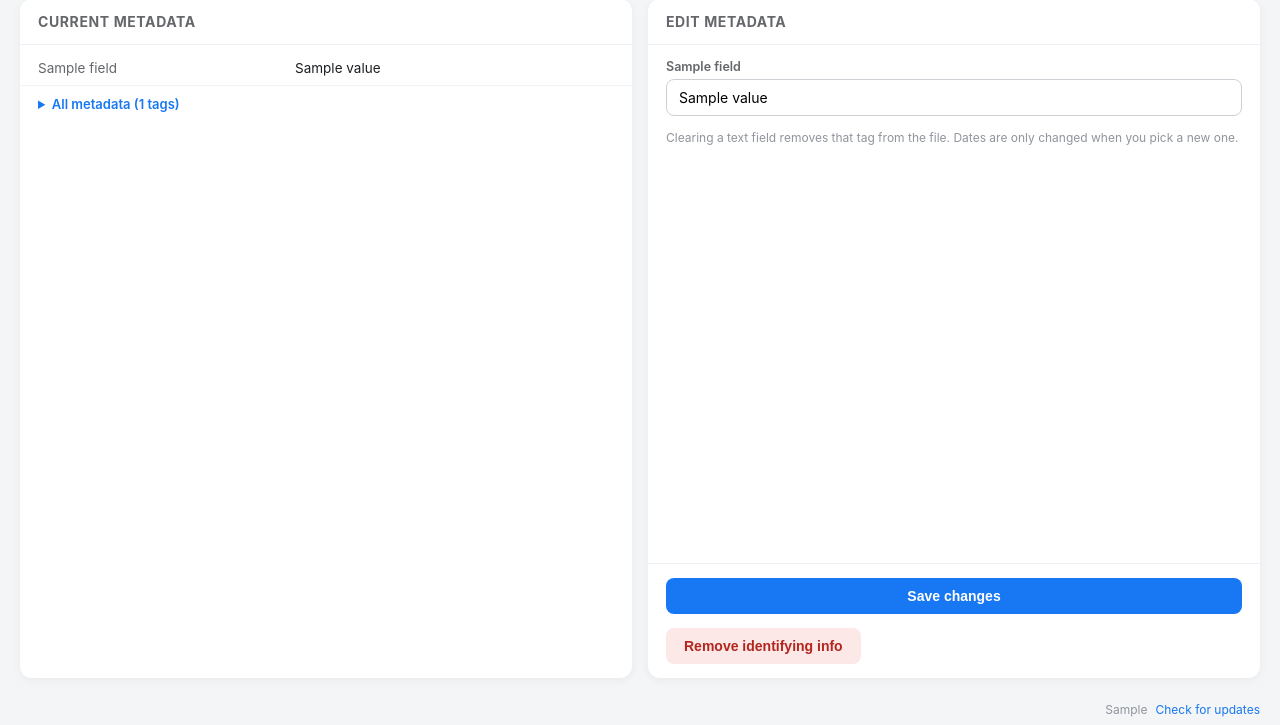
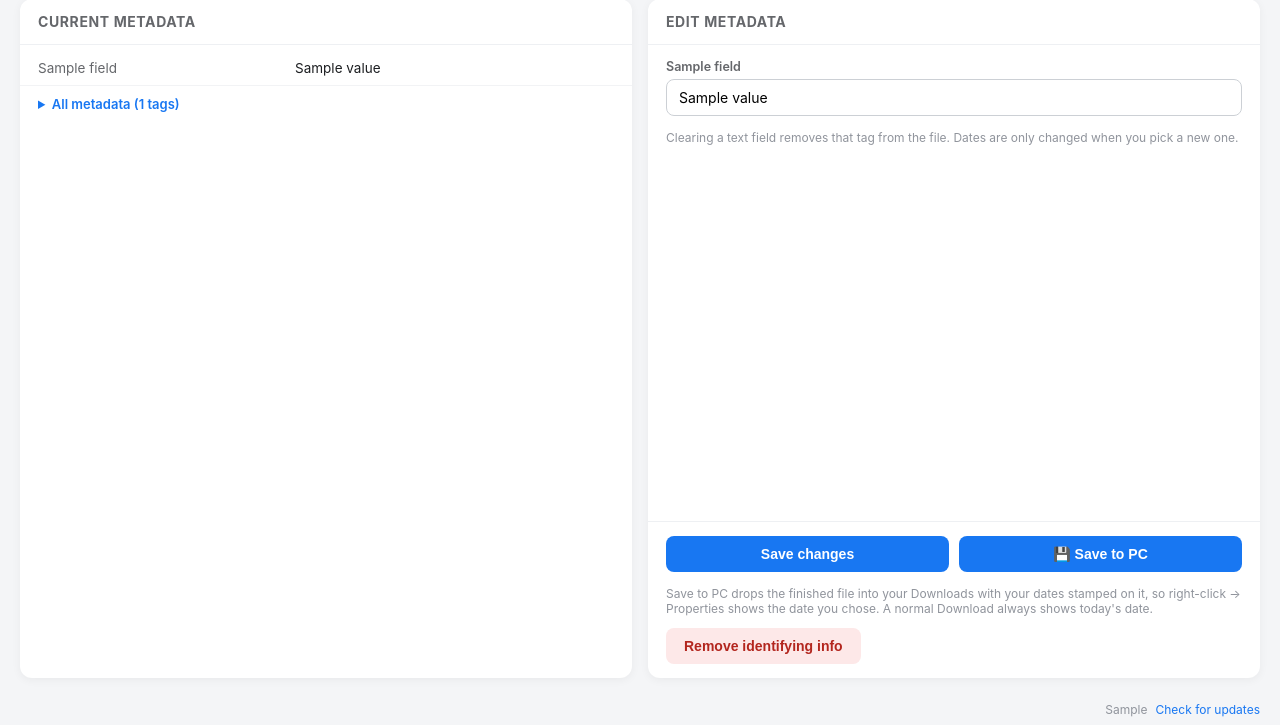
Before and after one commit to kappytappy/docmeta-web, a Flask app: template templates/doc.html in a window 1280 px wide. Shown: the part 75-800 px from the top of the page. Run offline with Flask 3, Linux system fonts and the light colour scheme; the template is opened without the code that fills it: most values are stand-ins (such as "Sample title", 1, 10 or a date in 2020).

Commit message:
Fix date saves, scrub ExifTool signature, add Device field, Save to PC with Windows date stamping
- PDF Created/Modified dates now parse and redisplay correctly (datetime-local
  needs YYYY-MM-DDTHH:MM; ExifTool returns YYYY:MM:DD HH:MM:SS)
- Flexible date input: full datetime, date-only (midnight), friendly error
  naming the field instead of silently skipping
- Remove the Image::ExifTool Producer signature unless deliberately typed
- New Device field (XMP-dc:Source); clearing also removes it
- New Save to PC: writes the finished file to Downloads and stamps the
  Created/Modified dates she chose via SetFileTime, so Windows Properties
  shows them (a browser download always stamps 'now')
- DOCX date parsing uses the same flexible parser with friendly errors

```diff
--- a/app.py
+++ b/app.py
@@ -6,12 +6,13 @@ PyInstaller (see .github/workflows/build-windows.yml).
 """
 import json
 import os
+import re
 import shutil
 import subprocess
 import sys
 import tempfile
 import uuid
-from datetime import datetime
+from datetime import datetime, timezone
 
 from flask import Flask, request, redirect, url_for, render_template, send_file, jsonify
 
@@ -96,10 +97,12 @@ def file_kind(path):
 # PDF metadata via ExifTool
 # ----------------------------------------------------------------------------
 # (friendly label, PDF Info tag, XMP tag, kind)
+# pdf_tag may be None when only an XMP tag exists (e.g. Device).
 PDF_FIELDS = [
     ("Author", "PDF:Author", "XMP-dc:Creator", "text"),
     ("Creator (app)", "PDF:Creator", "XMP-xmp:CreatorTool", "text"),
     ("Producer", "PDF:Producer", "XMP-pdf:Producer", "text"),
+    ("Device", None, "XMP-dc:Source", "text"),
     ("Created", "PDF:CreateDate", "XMP-xmp:CreateDate", "date"),
     ("Last modified", "PDF:ModDate", "XMP-xmp:ModifyDate", "date"),
     ("Title", "PDF:Title", "XMP-dc:Title", "text"),
@@ -118,19 +121,26 @@ def read_pdf_meta(path):
         return None, "Could not parse ExifTool output."
     fields = []
     for label, pdf_tag, xmp_tag, kind in PDF_FIELDS:
-        val = info.get(pdf_tag)
-        if val is None:
+        key = pdf_tag or xmp_tag
+        val = info.get(pdf_tag) if pdf_tag else None
+        if val is None and xmp_tag:
             val = info.get(xmp_tag)
         if isinstance(val, dict):  # lang-alt, e.g. {'x-default': '...'}
             val = val.get("x-default") or next(iter(val.values()), "")
         if isinstance(val, list):
-            val = ", ".join(str(v) for v in val)
-        fields.append({"label": label, "key": pdf_tag, "kind": kind,
+            # dates: show the first; text: join like before
+            val = val[0] if (kind == "date" and val) else ", ".join(str(v) for v in val)
+        if kind == "date":
+            # Render in datetime-local format so the edit box shows the
+            # current value (ExifTool's "YYYY:MM:DD HH:MM:SS" is invalid
+            # for that input and would display as empty).
+            val = exiftool_to_input(val)
+        fields.append({"label": label, "key": key, "kind": kind,
                        "value": "" if val is None else str(val)})
     # raw table: every tag for the curious
     raw = []
     for k in sorted(info.keys()):
-        if k in ("SourceFile", "ExifToolVersion"):
+        if k in ("SourceFile", "ExifTool:ExifToolVersion"):
             continue
         v = info[k]
         if isinstance(v, (dict, list)):
@@ -139,37 +149,114 @@ def read_pdf_meta(path):
     return {"fields": fields, "raw": raw}, None
 
 
-def exiftool_date(dt_local):
-    """'2020-01-15T10:30' -> '2020:01:15 10:30:00' for ExifTool."""
-    dt = datetime.strptime(dt_local, "%Y-%m-%dT%H:%M")
+def exiftool_to_input(val):
+    """'2024:01:15 10:30:00' (or with a timezone suffix) -> '2024-01-15T10:30'
+    for <input type="datetime-local">. Returns '' if unparseable."""
+    if not val:
+        return ""
+    m = re.match(r"(\d{4}):(\d{2}):(\d{2})[ T](\d{2}):(\d{2})", str(val))
+    if not m:
+        return ""
+    return f"{m.group(1)}-{m.group(2)}-{m.group(3)}T{m.group(4)}:{m.group(5)}"
+
+
+def parse_date_input(raw, field_label):
+    """Parse a datetime-local style value flexibly.
+
+    Accepts 'YYYY-MM-DDTHH:MM', 'YYYY-MM-DDTHH:MM:SS', or a bare
+    'YYYY-MM-DD' (midnight). Raises ValueError with a friendly message
+    naming the field when nothing matches.
+    """
+    raw = (raw or "").strip()
+    for fmt in ("%Y-%m-%dT%H:%M:%S", "%Y-%m-%dT%H:%M", "%Y-%m-%d"):
+        try:
+            return datetime.strptime(raw, fmt)
+        except ValueError:
+            pass
+    raise ValueError(
+        f"Couldn't understand the date for '{field_label}'. "
+        "Pick it from the calendar popup (date and time)."
+    )
+
+
+def exiftool_date(dt):
+    """datetime -> 'YYYY:MM:DD HH:MM:SS' for ExifTool."""
     return dt.strftime("%Y:%m:%d %H:%M:%S")
 
 
 def write_pdf_meta(path, form):
+    before = _read_producer_tags(path)
     args = ["-overwrite_original"]
     for label, pdf_tag, xmp_tag, kind in PDF_FIELDS:
+        key = pdf_tag or xmp_tag
+        tags = [t for t in (pdf_tag, xmp_tag) if t]
         if kind == "date":
-            raw = form.get("date:" + pdf_tag, "").strip()
+            raw = form.get("date:" + key, "").strip()
             if not raw:
                 continue  # empty date = leave unchanged
-            val = exiftool_date(raw)
+            try:
+                val = exiftool_date(parse_date_input(raw, label))
+            except ValueError as e:
+                return str(e)
         else:
-            val = form.get("text:" + pdf_tag, "")
+            val = form.get("text:" + key, "")
             if val is None:
                 continue
             val = val.strip()
             # empty text = delete the tag (both Info dict and XMP copies)
-            if val == "":
-                args.append(f"-{pdf_tag}=")
-                args.append(f"-{xmp_tag}=")
-                continue
-        args.append(f"-{pdf_tag}={val}")
-        args.append(f"-{xmp_tag}={val}")
+        for t in tags:
+            args.append(f"-{t}={val}")
     args.append(path)
     p = run_exiftool(args)
     if p.returncode != 0:
         return p.stderr.strip() or "ExifTool failed to write."
+    _scrub_tool_signature(path, form, before)
     return None
+
+
+_TOOL_SIG = re.compile(r"image::exiftool", re.IGNORECASE)
+_PRODUCER_TAGS = ("PDF:Producer", "XMP-pdf:Producer")
+
+
+def _read_producer_tags(path):
+    """Current {tag: value} for the Producer tags ('' when absent)."""
+    p = run_exiftool(["-j", "-G", *_PRODUCER_TAGS, path])
+    try:
+        info = json.loads(p.stdout)[0]
+    except Exception:
+        return {t: "" for t in _PRODUCER_TAGS}
+    out = {}
+    for t in _PRODUCER_TAGS:
+        v = info.get(t)
+        if isinstance(v, list):
+            v = v[0] if v else ""
+        out[t] = "" if v is None else str(v)
+    return out
+
+
+def _scrub_tool_signature(path, form, before):
+    """Keep ExifTool's own Producer signature out of the file.
+
+    If a Producer tag now contains ExifTool's signature, restore the value
+    the user typed (when ExifTool clobbered it) or delete the tag (when the
+    signature was already there or the field was cleared). The only
+    exception: the user deliberately typed the signature itself.
+    """
+    user_val = (form.get("text:PDF:Producer") or "").strip()
+    user_typed_sig = bool(user_val and _TOOL_SIG.search(user_val)
+                          and before.get("PDF:Producer") != user_val)
+    if user_typed_sig:
+        return
+    cur = _read_producer_tags(path)
+    fix = []
+    for tag in _PRODUCER_TAGS:
+        if cur.get(tag) and _TOOL_SIG.search(cur[tag]):
+            if user_val and not _TOOL_SIG.search(user_val):
+                fix.append(f"-{tag}={user_val}")
+            else:
+                fix.append(f"-{tag}=")
+    if fix:
+        run_exiftool(["-overwrite_original", *fix, path])
 
 
 def clear_pdf_meta(path):
@@ -177,12 +264,15 @@ def clear_pdf_meta(path):
     for _label, pdf_tag, xmp_tag, kind in PDF_FIELDS:
         if kind == "date":
             continue  # keep dates; they are edited individually
-        args.append(f"-{pdf_tag}=")
-        args.append(f"-{xmp_tag}=")
+        if pdf_tag:
+            args.append(f"-{pdf_tag}=")
+        if xmp_tag:
+            args.append(f"-{xmp_tag}=")
     args.append(path)
     p = run_exiftool(args)
     if p.returncode != 0:
         return p.stderr.strip() or "ExifTool failed."
+    _scrub_tool_signature(path, {}, {})
     return None
 
 
@@ -224,10 +314,9 @@ def read_docx_meta(path):
     return {"fields": fields, "raw": []}, None
 
 
-def _parse_local_dt(raw):
-    dt = datetime.strptime(raw, "%Y-%m-%dT%H:%M")
+def _parse_local_dt(raw, label):
     # treat the entered time as this computer's local time
-    return dt.astimezone()
+    return parse_date_input(raw, label).astimezone()
 
 
 def write_docx_meta(path, form):
@@ -242,7 +331,10 @@ def write_docx_meta(path, form):
                 raw = form.get("date:" + attr, "").strip()
                 if not raw:
                     continue  # empty date = leave unchanged
-                setattr(cp, attr, _parse_local_dt(raw))
+                try:
+                    setattr(cp, attr, _parse_local_dt(raw, label))
+                except ValueError as e:
+                    return str(e)
             else:
                 val = form.get("text:" + attr, "")
                 if val is None:
@@ -269,6 +361,86 @@ def clear_docx_meta(path):
     except Exception as e:
         return f"Could not save Word document: {e}"
     return None
+
+
+# ----------------------------------------------------------------------------
+# "Save to PC": stamp Windows filesystem dates
+# ----------------------------------------------------------------------------
+# Explorer's Properties reads Created/Modified from the file itself, not from
+# embedded metadata — so a browser download can never carry her dates over
+# (the browser always stamps "now"). Writing the finished file to her
+# Downloads folder ourselves lets us stamp the dates she chose.
+def _dt_to_filetime(dt):
+    """datetime -> Windows FILETIME (100ns ticks since 1601-01-01 UTC)."""
+    aware = dt.astimezone() if dt.tzinfo is None else dt
+    utc = aware.astimezone(timezone.utc)
+    epoch = datetime(1601, 1, 1, tzinfo=timezone.utc)
+    ft = int((utc - epoch).total_seconds() * 10_000_000)
+    return ft
+
+
+def set_windows_file_times(path, created=None, modified=None):
+    """Stamp a file's Created / Last-modified dates (Windows only).
+
+    created/modified: datetimes (naive = this computer's local time).
+    Her date always wins: callers pass her chosen date, never the original.
+    Returns an error string, or None on success / non-Windows.
+    """
+    if os.name != "nt":
+        return None  # not Windows: nothing to stamp
+    if created is None and modified is None:
+        return None
+    try:
+        import ctypes
+        from ctypes import wintypes
+
+        kernel32 = ctypes.windll.kernel32
+        FILE_WRITE_ATTRIBUTES = 0x100
+        OPEN_EXISTING = 3
+        h = kernel32.CreateFileW(os.fspath(path), FILE_WRITE_ATTRIBUTES, 0,
+                                 None, OPEN_EXISTING, 0, None)
+        if h == wintypes.HANDLE(-1).value:  # INVALID_HANDLE_VALUE
+            return "Could not open the file to stamp its dates."
+        try:
+            c = wintypes.FILETIME.from_buffer_copy(
+                _dt_to_filetime(created).to_bytes(8, "little")) if created else None
+            m = wintypes.FILETIME.from_buffer_copy(
+                _dt_to_filetime(modified).to_bytes(8, "little")) if modified else None
+            ok = kernel32.SetFileTime(h,
+                                      ctypes.byref(c) if c else None,
+                                      None,  # leave last-access alone
+                                      ctypes.byref(m) if m else None)
+            if not ok:
+                return "Windows refused to set the file dates."
+        finally:
+            kernel32.CloseHandle(h)
+    except Exception as e:
+        return f"Could not stamp the Windows file dates: {e}"
+    return None
+
+
+def unique_download_path(filename):
+    """A non-clobbering path inside the user's Downloads folder."""
+    downloads = os.path.join(os.path.expanduser("~"), "Downloads")
+    os.makedirs(downloads, exist_ok=True)
+    base, ext = os.path.splitext(filename)
+    candidate = os.path.join(downloads, filename)
+    n = 1
+    while os.path.exists(candidate):
+        n += 1
+        candidate = os.path.join(downloads, f"{base} ({n}){ext}")
+    return candidate
+
+
+def _optional_dt(raw, label):
+    """datetime-local value -> aware local datetime, or None if empty."""
+    raw = (raw or "").strip()
+    if not raw:
+        return None
+    try:
+        return parse_date_input(raw, label).astimezone()
+    except ValueError:
+        return None
 
 
 # ----------------------------------------------------------------------------
@@ -321,8 +493,53 @@ def doc(uid):
         raw=meta["raw"],
         saved=request.args.get("saved"),
         cleared=request.args.get("cleared"),
+        saved_to=request.args.get("saved_to"),
         error=request.args.get("error"),
     )
+
+
+def _write_meta(path, kind, form):
+    if kind == "pdf":
+        return write_pdf_meta(path, form)
+    return write_docx_meta(path, form)
+
+
+@app.route("/doc/<uid>/save_to_pc", methods=["POST"])
+def save_to_pc(uid):
+    """Save metadata, then write the finished file straight to Downloads
+    with her dates stamped on it, so Explorer Properties shows them.
+
+    A browser download always stamps "now" as the file's Created date;
+    writing the file ourselves is the only way her chosen date survives.
+    Her date always wins: we stamp what she typed, never the original.
+    """
+    path = doc_path(uid)
+    if not path:
+        return redirect(url_for("index"))
+    kind = file_kind(path)
+    form = request.form
+    err = _write_meta(path, kind, form)
+    if err:
+        return redirect(url_for("doc", uid=uid, error=err))
+    now = datetime.now().astimezone()
+    if kind == "pdf":
+        created = _optional_dt(form.get("date:PDF:CreateDate", ""), "Created") or now
+        modified = _optional_dt(form.get("date:PDF:ModDate", ""), "Last modified") or created
+    else:
+        created = _optional_dt(form.get("date:created", ""), "Created") or now
+        modified = _optional_dt(form.get("date:modified", ""), "Modified") or created
+    dest = unique_download_path(os.path.basename(path))
+    try:
+        shutil.copy2(path, dest)
+    except Exception as e:
+        return redirect(url_for("doc", uid=uid,
+                                error=f"Could not save to Downloads: {e}"))
+    err = set_windows_file_times(dest, created, modified)
+    if err:
+        return redirect(url_for("doc", uid=uid, error=err))
+    msg = (f"Saved to Downloads as {os.path.basename(dest)} — "
+           f"Properties will show Created: {created.strftime('%Y-%m-%d %H:%M')}")
+    return redirect(url_for("doc", uid=uid, saved_to=msg))
 
 
 @app.route("/doc/<uid>/save", methods=["POST"])
--- a/templates/doc.html
+++ b/templates/doc.html
@@ -59,6 +59,7 @@
 
 {% if saved %}<div class="toast">Saved &#10003;</div>{% endif %}
 {% if cleared %}<div class="toast">Identifying info removed &#10003;</div>{% endif %}
+{% if saved_to %}<div class="toast">{{ saved_to }}</div>{% endif %}
 {% if error %}<div class="toast err">{{ error }}</div>{% endif %}
 
 <div class="wrap">
@@ -104,9 +105,12 @@
       </div>
       <div class="actions">
         <button class="btn primary" type="submit">Save changes</button>
+        <button class="btn primary" type="submit" formaction="/doc/{{ uid }}/save_to_pc"
+                title="Save the file straight to your Downloads with the Created/Modified dates you typed stamped on it, so Windows Properties shows them">&#128190; Save to PC</button>
       </div>
+      <div class="hint" style="margin:0 18px 12px">Save to PC drops the finished file into your Downloads with your dates stamped on it, so right-click &#8594; Properties shows the date you chose. A normal Download always shows today's date.</div>
     </form>
-    <form action="/doc/{{ uid }}/clear" method="post" onsubmit="return confirm('Remove author, app, producer, title, subject and keywords from this file? Dates are kept.');">
+    <form action="/doc/{{ uid }}/clear" method="post" onsubmit="return confirm('Remove author, app, producer, device, title, subject and keywords from this file? Dates are kept.');">
       <div class="actions" style="border-top:none; padding-top:0;">
         <button class="btn danger" type="submit">Remove identifying info</button>
       </div>
```
